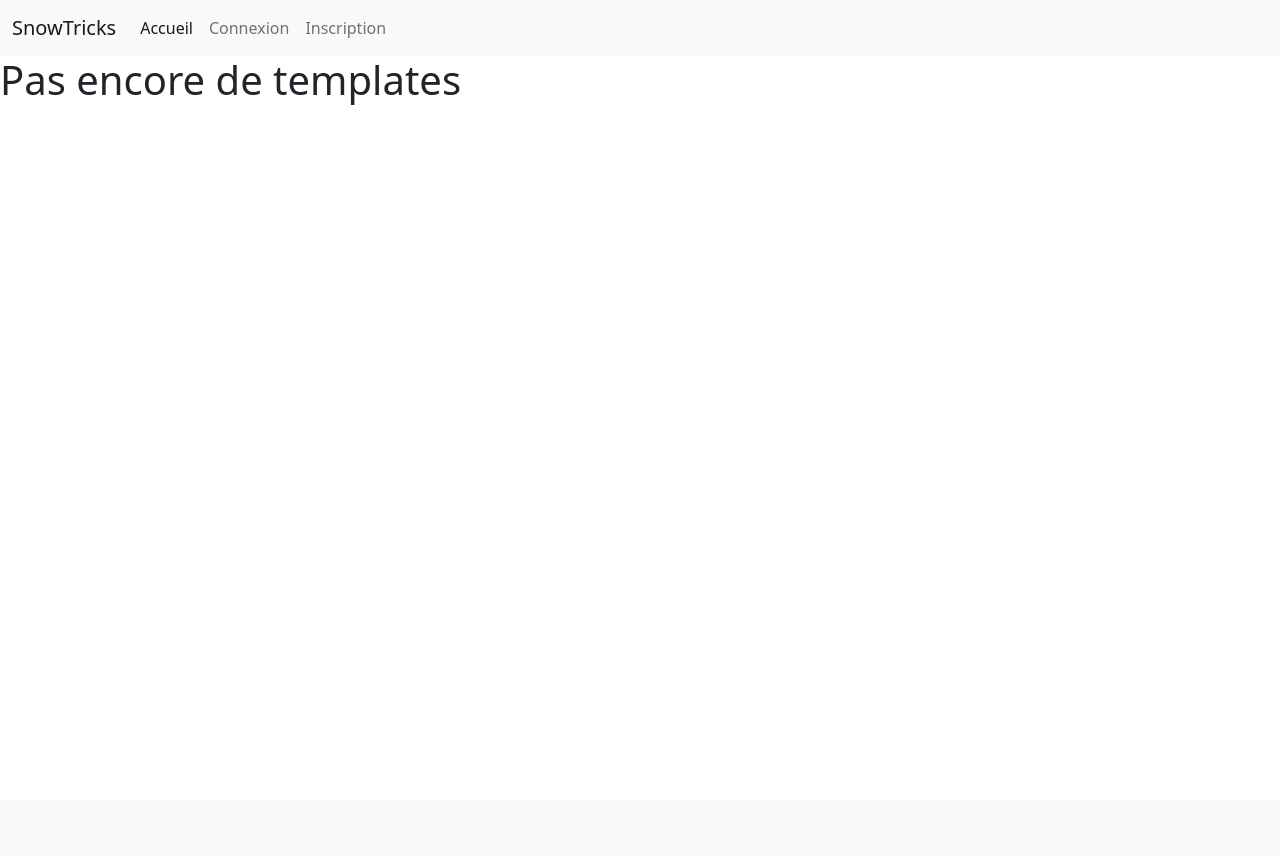
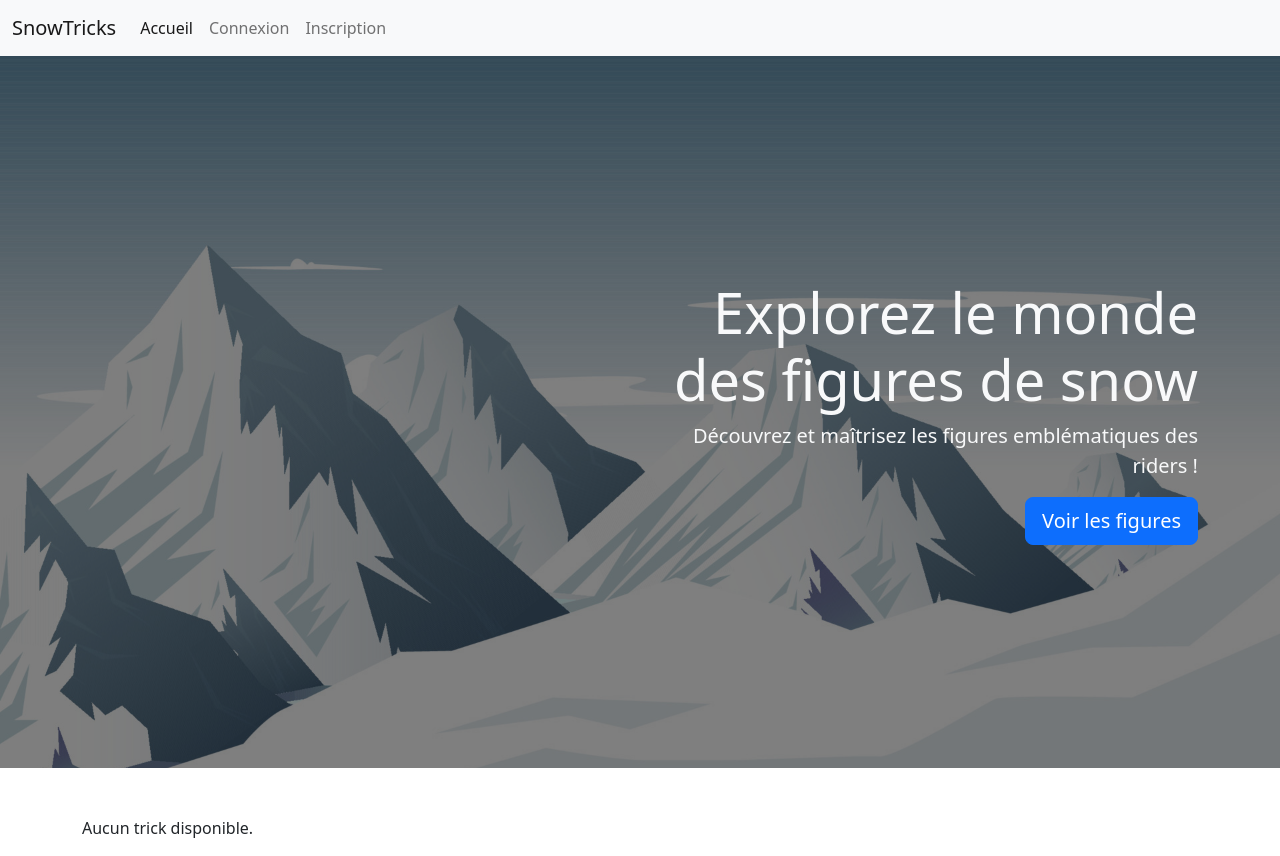
Before and after one commit to TolMen/OCP6_SnowTrick, a Symfony app: template templates/home/index.html.twig in a window 1280 px wide. Before the commit the page ends 105 px from the top, so only its background shows below. Run offline with Twig, Linux system fonts and the light colour scheme; the template is opened without the code that fills it, so the values that code supplies are empty; some libraries are stand-ins or nearby versions.

Commit message:
Added first section, and first draft to display tricks

```diff
--- a/templates/home/index.html.twig
+++ b/templates/home/index.html.twig
@@ -3,5 +3,36 @@
 {% block title %}SnowTricks{% endblock %}
 
 {% block body %}
-<h1> Pas encore de templates </h1>
+<div class="home-banner d-flex align-items-center">
+    <div class="container text-right">
+        <div class="row justify-content-end">
+            <div class="col-md-6">
+                <h1 class="display-4 text-light">Explorez le monde des figures de snow</h1>
+                <p class="lead text-light">Découvrez et maîtrisez les figures emblématiques des riders !</p>
+                <a href="#" class="btn btn-primary btn-lg">Voir les figures</a>
+            </div>
+        </div>
+    </div>
+</div>
+
+<div class="container mt-5">
+    <div class="row">
+        {% for trick in tricks %}
+            <div class="col-md-3">
+                <div class="card mb-4">
+                    {% if trick.images|length > 0 %}
+                        <img src="{{ trick.images[0].imgURL }}" class="card-img-top" alt="{{ trick.name }}">
+                    {% endif %}
+                    <div class="card-body">
+                        <h5 class="card-title">{{ trick.name }}</h5>
+                        <p class="card-text">{{ trick.content|slice(0, 50) ~ '...' }}</p>
+                        <a href="#" class="btn btn-primary">Voir plus</a>
+                    </div>
+                </div>
+            </div>
+        {% else %}
+            <p>Aucun trick disponible.</p>
+        {% endfor %}
+    </div>
+</div>
 {% endblock %}
```
